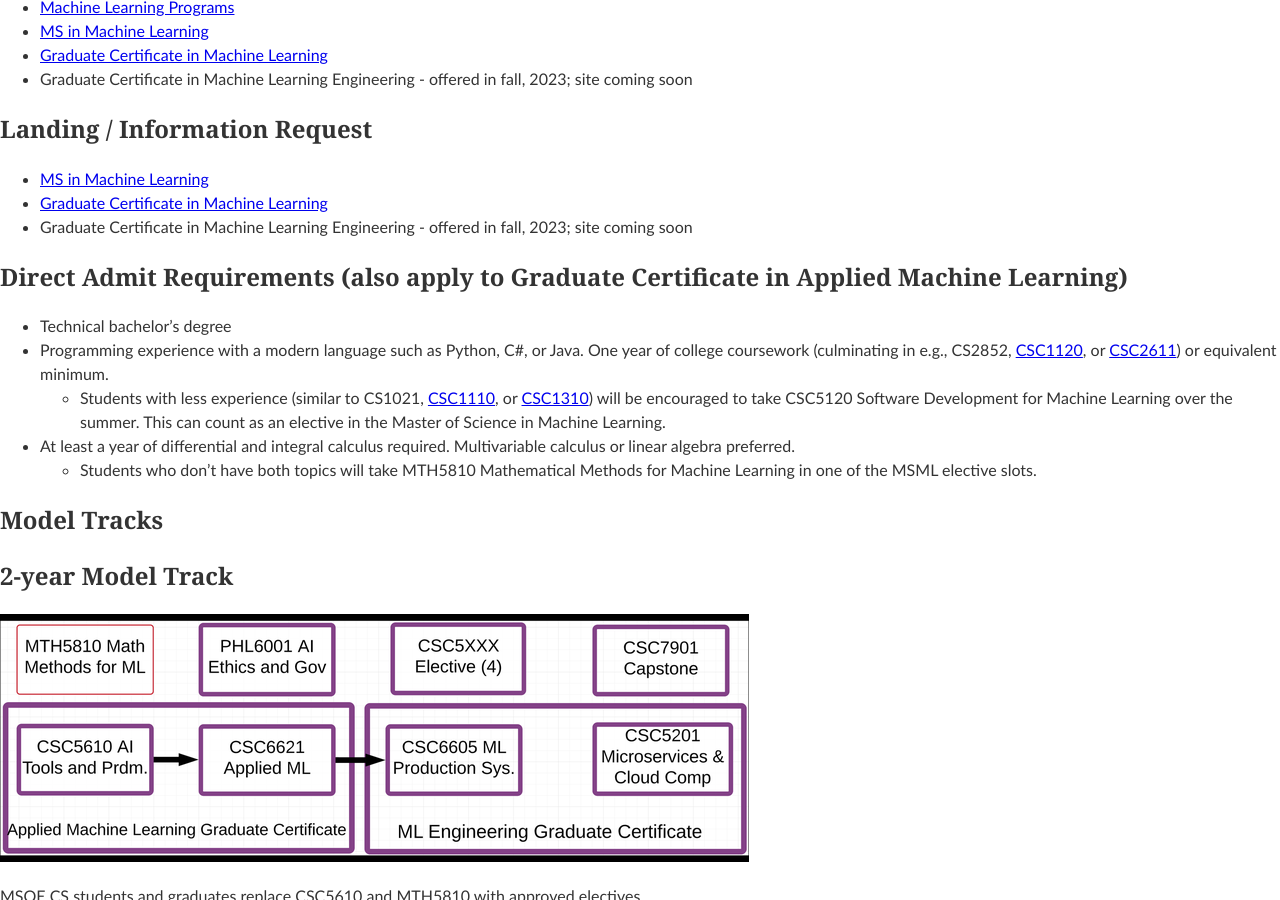
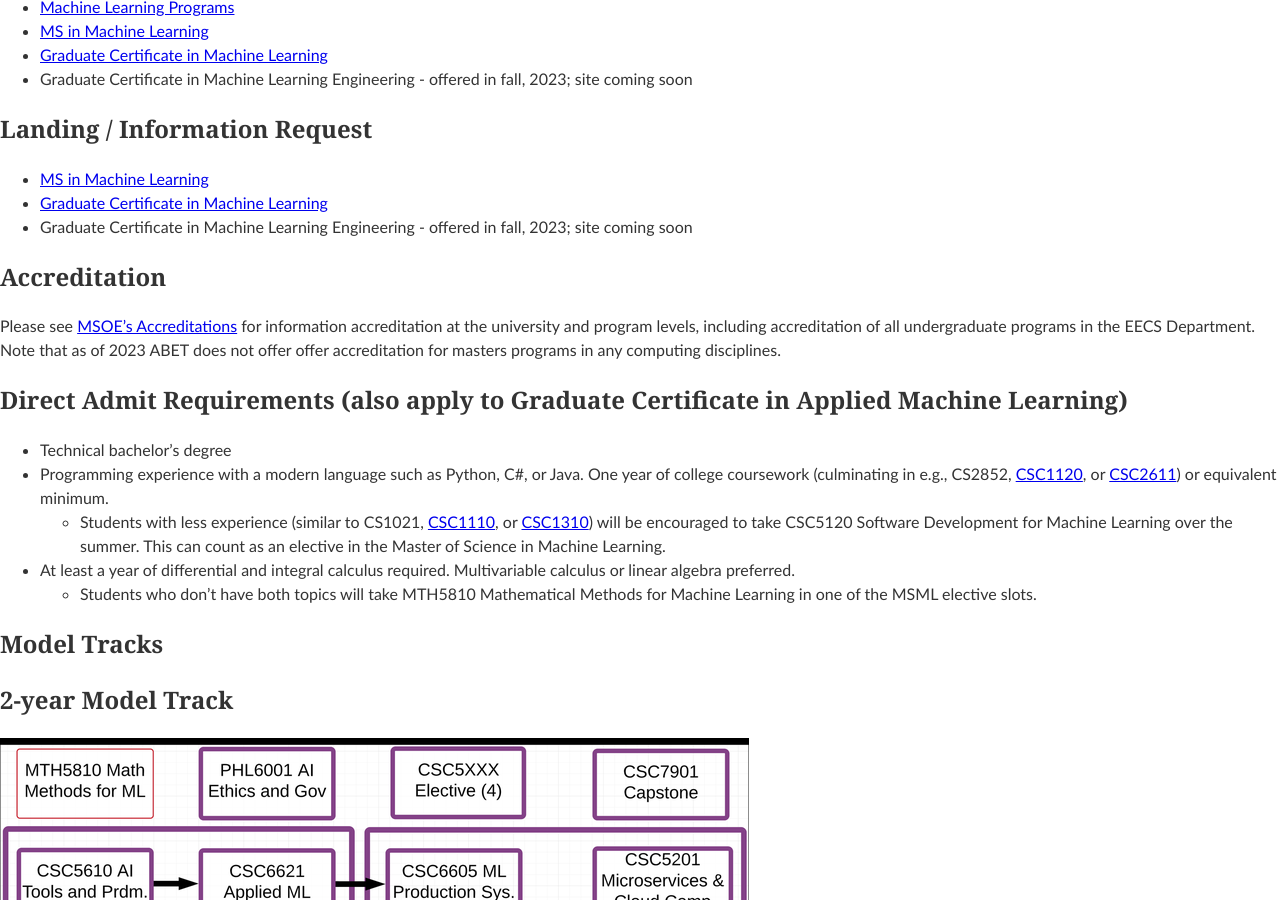
Before and after one commit to edurant/edurant.github.io, a Jekyll site: the page built from advising/msml.md, in a window 1280 px wide and 900 px high, scrolled down 1215 px. Built offline with Jekyll 4.4.1, drawn with Linux system fonts in a browser that asks for light colours; our own code applies the rules of GitHub Pages for plain Markdown files.

Commit message:
MSML: Link to university accreditation info

```diff
--- a/advising/msml.md
+++ b/advising/msml.md
@@ -49,6 +49,10 @@ The MS can be taken as a 5-year early entry dual enrollment program with many MS
 * [MS in Machine Learning](https://onlineinfo.msoe.edu/machine-learning-masters/)
 * [Graduate Certificate in Machine Learning](https://onlineinfo.msoe.edu/machine-learning-certificate/)
 * Graduate Certificate in Machine Learning Engineering - offered in fall, 2023; site coming soon
+
+# Accreditation
+
+Please see [MSOE's Accreditations](https://www.msoe.edu/about-msoe/who-we-are/accreditations/) for information accreditation at the university and program levels, including accreditation of all undergraduate programs in the EECS Department. Note that as of 2023 ABET does not offer offer accreditation for masters programs in any computing disciplines.
 
 # Direct Admit Requirements (also apply to Graduate Certificate in Applied Machine Learning)
 
```
